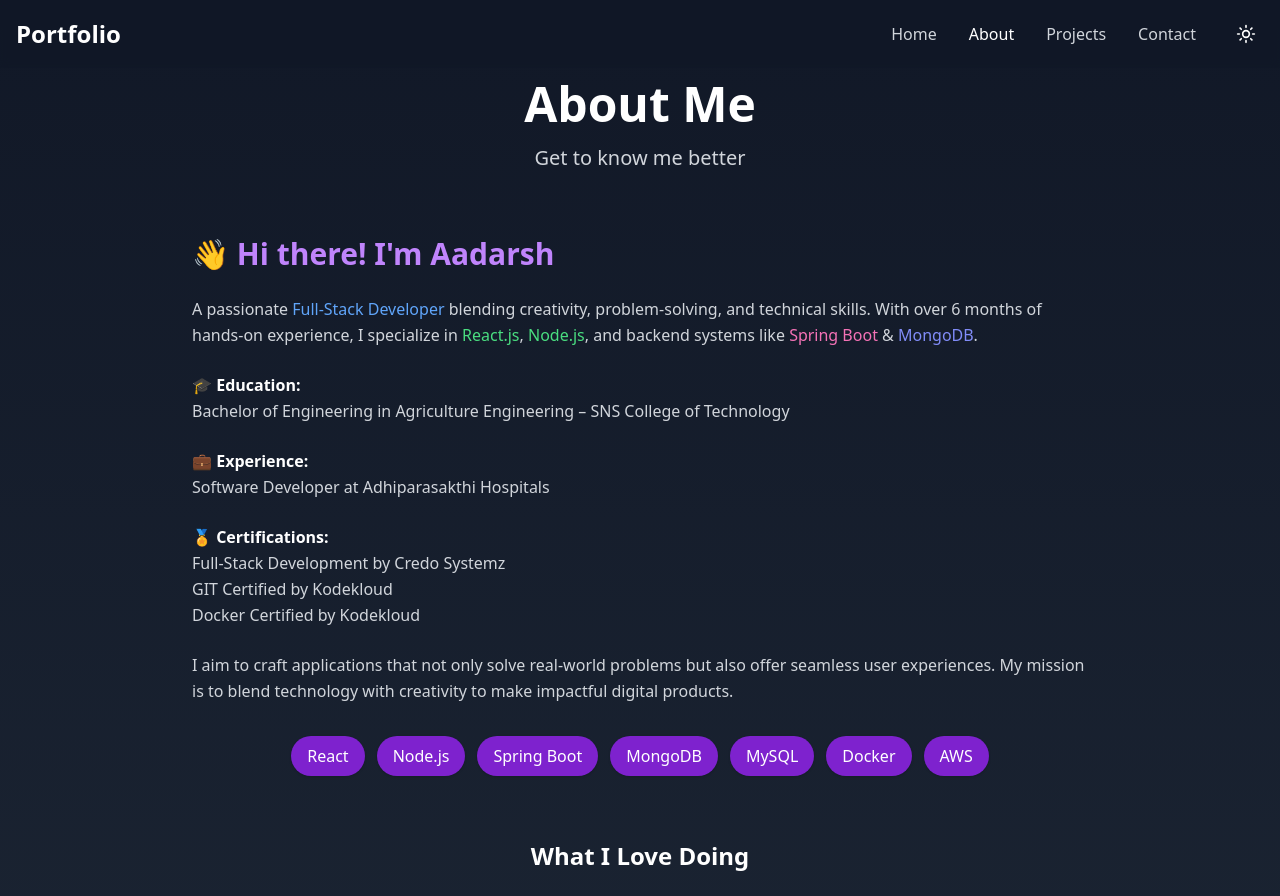
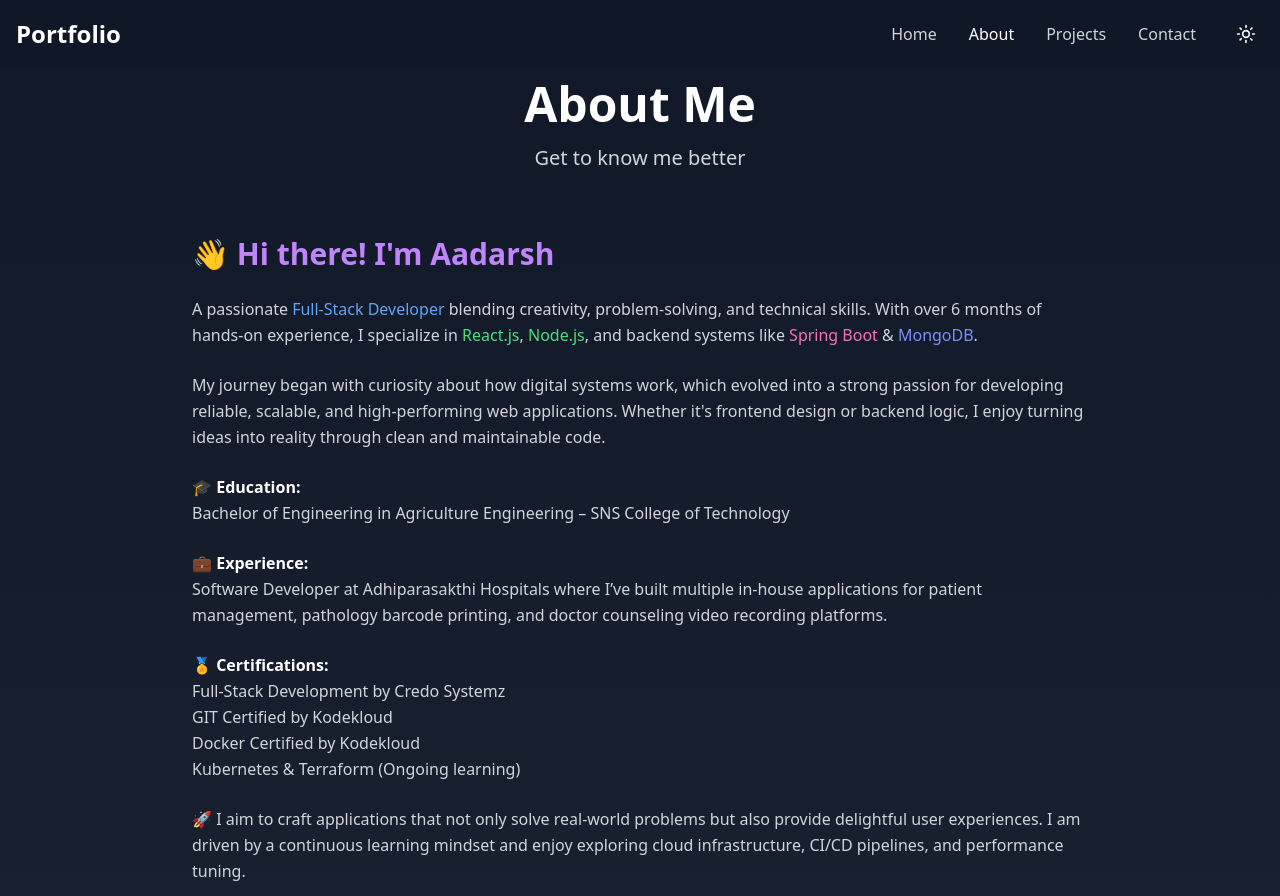
Before and after one commit to aadarsh0507/My-Portfolio, a React (Vite) app: page /about in a window 1280 px wide. Shown: the top 896 px of the page. Built offline with nearby package versions, Linux system fonts and the light colour scheme.

Commit message:
about page updated

```diff
--- a/src/pages/About.jsx
+++ b/src/pages/About.jsx
@@ -32,7 +32,17 @@ const About = () => {
     "MongoDB",
     "MySQL",
     "Docker",
-    "AWS",
+    "AWS"
+  ];
+
+  const learningTools = [
+    "Terraform",
+    "Kubernetes",
+    "GitHub Actions",
+    "Jenkins",
+    "Prometheus",
+    "Grafana",
+    "Datadog"
   ];
 
   return (
@@ -61,59 +71,32 @@ const About = () => {
             👋 Hi there! I'm Aadarsh
           </h2>
           <p>
-            A passionate{" "}
-            <span className="text-blue-600 dark:text-blue-400 font-medium">
-              Full-Stack Developer
-            </span>{" "}
-            blending creativity, problem-solving, and technical skills. With
-            over 6 months of hands-on experience, I specialize in{" "}
-            <span className="text-green-600 dark:text-green-400">React.js</span>
-            ,{" "}
-            <span className="text-green-600 dark:text-green-400">Node.js</span>,
-            and backend systems like{" "}
-            <span className="text-pink-600 dark:text-pink-400">
-              Spring Boot
-            </span>{" "}
-            &{" "}
-            <span className="text-indigo-600 dark:text-indigo-400">
-              MongoDB
-            </span>
-            .
+            A passionate <span className="text-blue-600 dark:text-blue-400 font-medium">Full-Stack Developer</span> blending creativity, problem-solving, and technical skills. With over 6 months of hands-on experience, I specialize in <span className="text-green-600 dark:text-green-400">React.js</span>, <span className="text-green-600 dark:text-green-400">Node.js</span>, and backend systems like <span className="text-pink-600 dark:text-pink-400">Spring Boot</span> & <span className="text-indigo-600 dark:text-indigo-400">MongoDB</span>.
           </p>
           <p>
-            🎓{" "}
-            <span className="font-semibold text-gray-900 dark:text-white">
-              Education:
-            </span>
-            <br />
-            Bachelor of Engineering in Agriculture Engineering – SNS College of
-            Technology
-            <br />
+            My journey began with curiosity about how digital systems work, which evolved into a strong passion for developing reliable, scalable, and high-performing web applications. Whether it's frontend design or backend logic, I enjoy turning ideas into reality through clean and maintainable code.
           </p>
           <p>
-            💼{" "}
-            <span className="font-semibold text-gray-900 dark:text-white">
-              Experience:
-            </span>
-            <br />
-            Software Developer at Adhiparasakthi Hospitals
+            🎓 <span className="font-semibold text-gray-900 dark:text-white">Education:</span><br />
+            Bachelor of Engineering in Agriculture Engineering – SNS College of Technology
           </p>
           <p>
-            🏅{" "}
-            <span className="font-semibold text-gray-900 dark:text-white">
-              Certifications:
-            </span>
-            <br />
-            Full-Stack Development by Credo Systemz
-            <br />
-            GIT Certified by Kodekloud
-            <br />
-            Docker Certified by Kodekloud
+            💼 <span className="font-semibold text-gray-900 dark:text-white">Experience:</span><br />
+            Software Developer at Adhiparasakthi Hospitals where I’ve built multiple in-house applications for patient management, pathology barcode printing, and doctor counseling video recording platforms.
           </p>
           <p>
-            I aim to craft applications that not only solve real-world problems
-            but also offer seamless user experiences. My mission is to blend
-            technology with creativity to make impactful digital products.
+            🏅 <span className="font-semibold text-gray-900 dark:text-white">Certifications:</span><br />
+            Full-Stack Development by Credo Systemz<br />
+            GIT Certified by Kodekloud<br />
+            Docker Certified by Kodekloud<br />
+            Kubernetes & Terraform (Ongoing learning)
+          </p>
+          <p>
+            🚀 I aim to craft applications that not only solve real-world problems but also provide delightful user experiences. I am driven by a continuous learning mindset and enjoy exploring cloud infrastructure, CI/CD pipelines, and performance tuning.
+          </p>
+          <p>
+            🧠 <span className="font-semibold text-gray-900 dark:text-white">Currently Learning:</span><br />
+            {learningTools.join(", ")}
           </p>
         </motion.div>
 
@@ -122,8 +105,10 @@ const About = () => {
           initial={{ opacity: 0, y: 20 }}
           animate={{ opacity: 1, y: 0 }}
           transition={{ delay: 0.5 }}
-          className="flex flex-wrap gap-3 mt-8 justify-center"
+          className="mt-12"
         >
+          <h3 className="text-2xl font-bold text-center mb-4"> Skills</h3>
+          <div className="flex flex-wrap gap-3 justify-center">
             {skills.map((skill) => (
               <span
                 key={skill}
@@ -132,6 +117,7 @@ const About = () => {
                 {skill}
               </span>
             ))}
+          </div>
         </motion.div>
 
         {/* Interests Section */}
```
Lines whose indentation alone changed are shown as unchanged.
